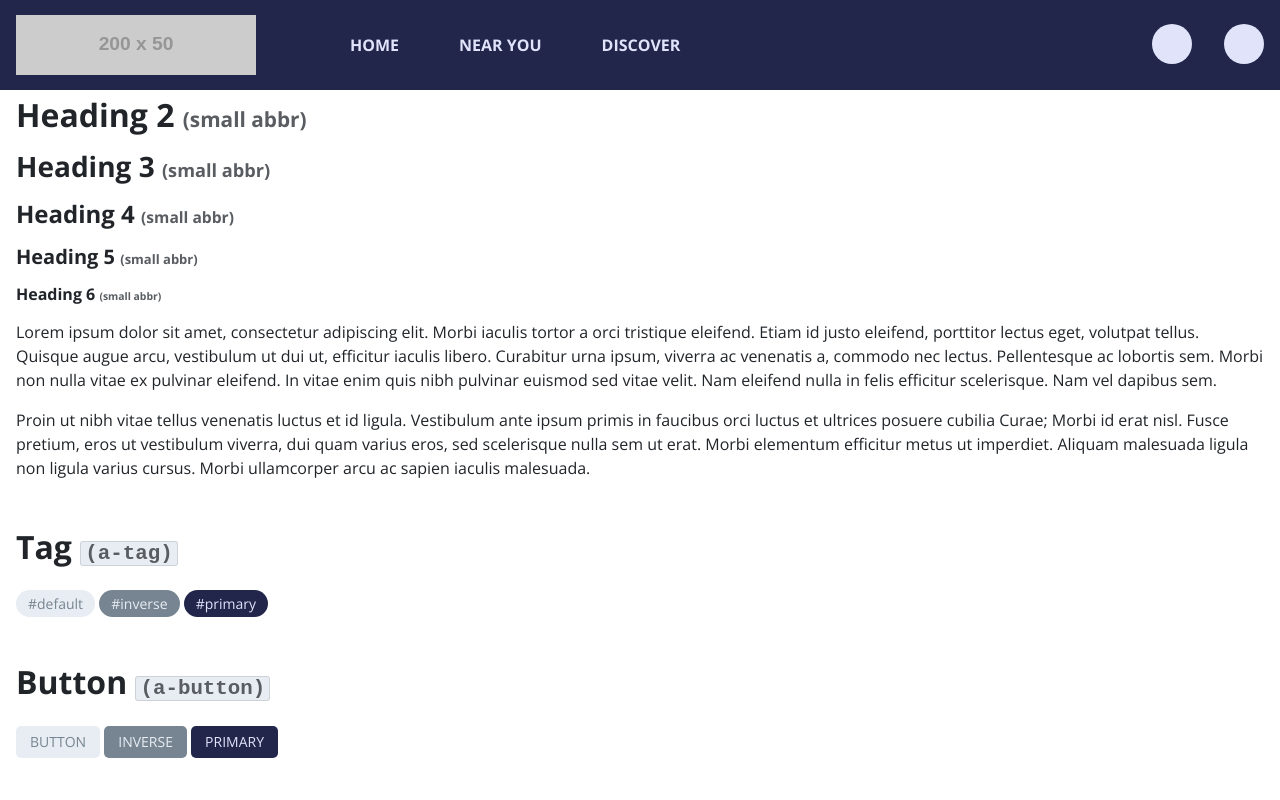
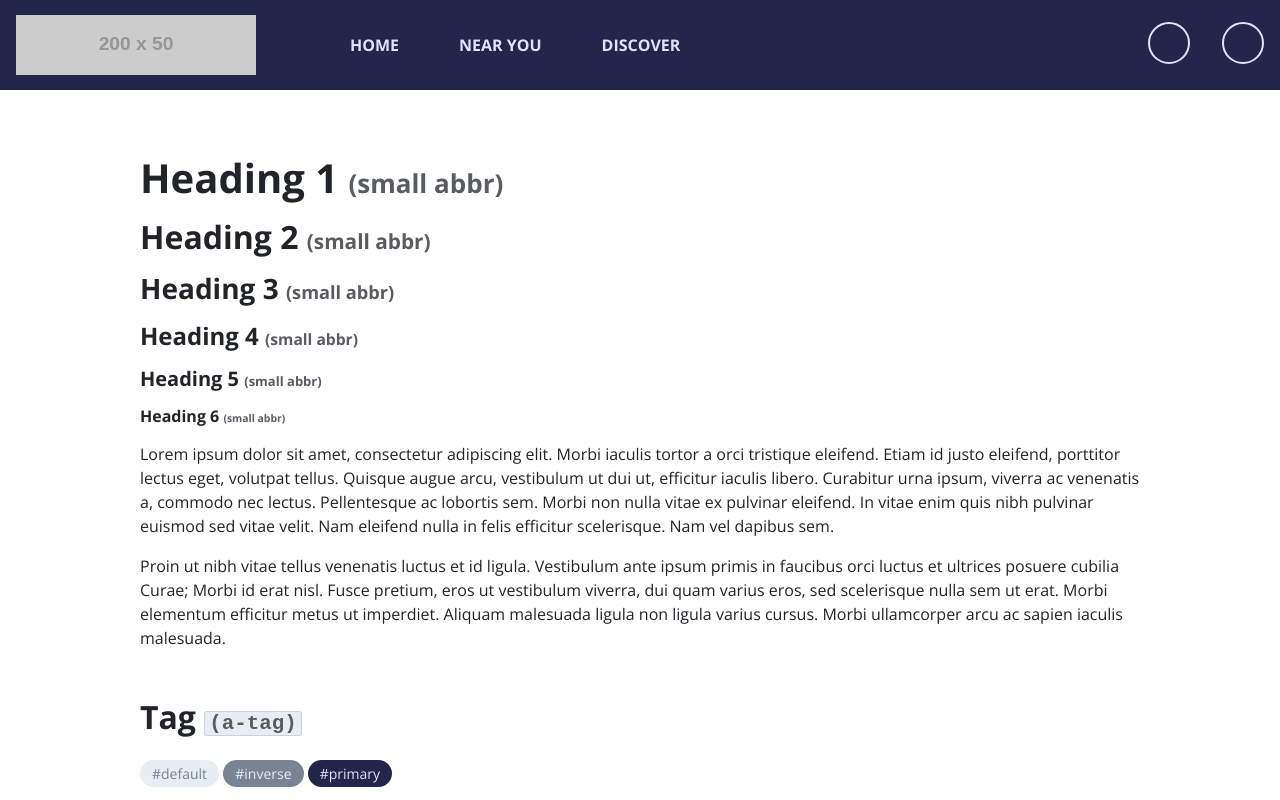
Before and after one commit to intermedify/ifanga-ui, a website built with webpack: page docs/index.html in a window 1280 px wide. Shown: the top 800 px of the page. Built offline with nearby package versions, Linux system fonts and the light colour scheme; placeholder pictures from the web are drawn by us; files whose address does not match are found by name; a web font is replaced by a local one.

Commit message:
(module) fix grid issue with header spacing and ex-grid

```diff
--- a/docs/example.css
+++ b/docs/example.css
@@ -1,3 +1,7 @@
+section {
+    max-width: 1000px;
+    margin: 3rem auto;
+}
 .example-container {
     text-align: center;
 }
--- a/docs/index.html
+++ b/docs/index.html
@@ -29,7 +29,8 @@
 			</div>
 		</div>
 	</header>
-	<main class="state-o-header--sticky container container--no-flex container--content example-content">
+	<div class="state-o-header--sticky">
+		<main class="container container--no-flex container--content example-content">
 		<section>
 				<h1>Heading 1 <small>(small abbr)</small></h1>
 				<h2>Heading 2 <small>(small abbr)</small></h2>
@@ -390,6 +391,7 @@
 				</div>
 			</section>
 		</main>
+	</div>
 	<script src="ifanga.min.js"></script>
 	<script type="text/javascript">
 		IfangaWebComponents.bootstrap();
--- a/src/components/header/header.scss
+++ b/src/components/header/header.scss
@@ -3,10 +3,6 @@
 @import '../../global/typography';
 
 $header-height: 90px;
-
-.state-o-header--sticky {
-    margin-top: $header-height;
-}
 
 .o-header {
     z-index: 20;
@@ -26,9 +22,15 @@ $header-height: 90px;
 
     .o-header__main-navigation {
         a {
+            @include border-radius(99px);
+            @include transition(all, 0.3s, ease-in-out);
             padding: 0.5rem 0.875rem;
             text-transform: uppercase;
             font-weight: 700;
+
+            &:hover {
+                background-color: rgba(255, 255, 255, 0.2);
+            }
         }
     }
 
@@ -42,12 +44,20 @@ $header-height: 90px;
         .a-icon {
             @include font-size(1.5);
             @include border-radius(99px);
+            @include transition(all, 0.15s, ease-in-out);
+            border: 2px solid $contrast-magenta;
             display: inline-block;
-            width: 40px;
-            height: 40px;
+            width: 42px;
+            height: 42px;
             line-height: 38px;
-            background-color: $contrast-magenta;
-            color: $simple-magenta;
+            background-color: transparent;
+            border-color: $contrast-magenta;
+            color: $contrast-magenta;
+
+            &:hover {
+                color: $simple-magenta;
+                background-color: $contrast-magenta;
+            }
         }
     }
 
@@ -58,3 +68,9 @@ $header-height: 90px;
         top: 0;
     }
 }
+
+@include mq('tablet') {
+    .state-o-header--sticky {
+        margin-top: $header-height;
+    }
+}
--- a/src/global/grid.scss
+++ b/src/global/grid.scss
@@ -20,7 +20,7 @@
         padding: 1rem;
         margin: 0 1rem;
         max-width: $grid-content-width;
-        width: calc(100% - $grid-content-gutter);
+        width: calc(100% - #{$grid-content-gutter});
 
         @include mq('tablet') {
             margin: 0 auto;
```
Also changed, not shown: dist/ifanga.min.css, dist/ifanga.min.js, 1 other file. Lines whose indentation alone changed are shown as unchanged.
